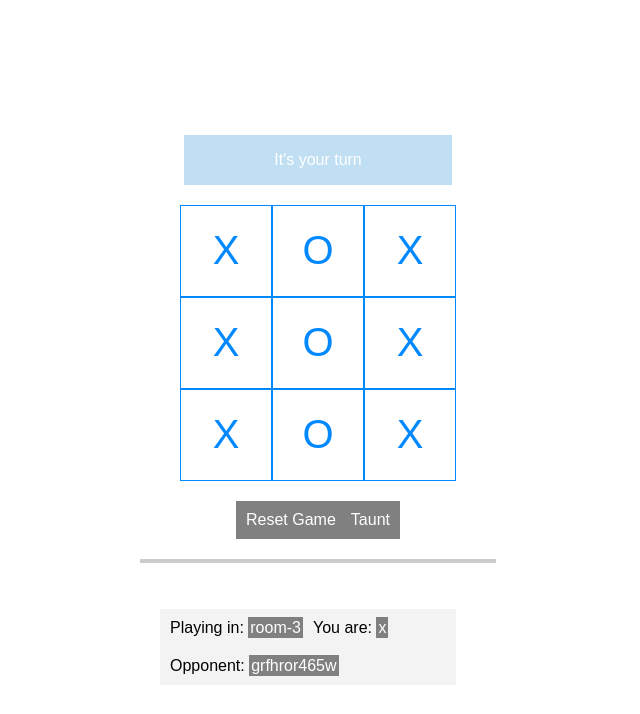
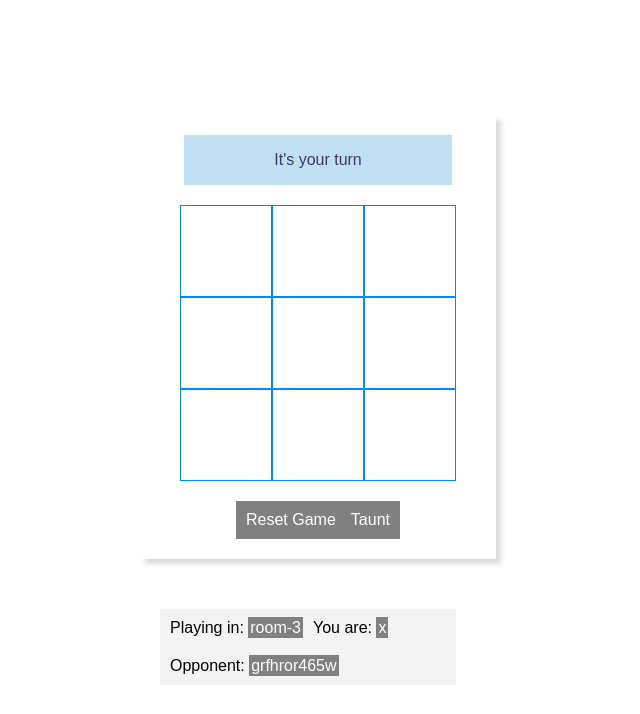
Before and after one commit to agbarama/Triad-Clash, a React (Vite) app: page / in a window 1280 px wide. Shown: the top 714 px of the page, without its empty margins (342-982 px from the left). Built offline with nearby package versions, Linux system fonts and the light colour scheme.

Commit message:
Made the user move fully functional and the horizontal move of computer interactive.

```diff
--- a/src/components/TIcTacToe.jsx
+++ b/src/components/TIcTacToe.jsx
@@ -1,26 +1,208 @@
-import React from "react";
+import React, { useRef, useState } from "react";
 import styles from "../styles/tictactoe.module.css";
+import Move from "./Move";
 
 const TIcTacToe = () => {
+  const [moves, setMoves] = useState([
+    { id: 1, move: "" },
+    { id: 2, move: "" },
+    { id: 3, move: "" },
+    { id: 4, move: "" },
+    { id: 5, move: "" },
+    { id: 6, move: "" },
+    { id: 7, move: "" },
+    { id: 8, move: "" },
+    { id: 9, move: "" },
+  ]);
+
+  const [clickedMoves, setClikedMoves] = useState([]);
+
+  const user = "X";
+  const computer = "O";
+
+  const handleClick = (move) => {
+    // check for matching id
+    const clickedId = moves.findIndex((movve) => movve.id === move.id);
+    const updatedMoves = [...moves];
+    updatedMoves[clickedId].move = user;
+
+    clickedMoves.map((clicked) =>
+      clicked === clickedId
+        ? console.log("already clicked")
+        : setMoves(updatedMoves)
+    );
+
+    setClikedMoves([...clickedMoves, clickedId]);
+
+    box1(move);
+    box2(move);
+    box3(move);
+    box4(move);
+    box5(move);
+    box6(move);
+    box7(move);
+    box8(move);
+    box9(move);
+  };
+
+  // Box 1
+  const box1 = (move) => {
+    const arr = [];
+
+    if (move.id === 1) {
+      moves.map((movve) => {
+        if (movve.id === 2 || movve.id === 3) {
+          arr.push(...arr, movve);
+        }
+      });
+    }
+
+    arr.find((ar) =>
+      ar.move === "" ? (ar.move = computer) : console.log("uuu")
+    );
+  };
+
+  // Box 2
+  const box2 = (move) => {
+    const arr = [];
+    if (move.id === 2) {
+      moves.map((movve) => {
+        if (movve.id === 1 || movve.id === 3) {
+          arr.push(...arr, movve);
+        }
+      });
+    }
+
+    arr.find((ar) =>
+      ar.move == "" ? (ar.move = computer) : console.log("uuu")
+    );
+  };
+
+  // Box 3
+  const box3 = (move) => {
+    const arr = [];
+    if (move.id === 3) {
+      moves.map((movve) => {
+        if (movve.id === 1 || movve.id === 2) {
+          arr.push(...arr, movve);
+        }
+      });
+    }
+
+    arr.find((ar) =>
+      ar.move == "" ? (ar.move = computer) : console.log("uuu")
+    );
+  };
+
+  // Box 4
+  const box4 = (move) => {
+    const arr = [];
+    if (move.id === 4) {
+      moves.map((movve) => {
+        if (movve.id === 5 || movve.id === 6) {
+          arr.push(...arr, movve);
+        }
+      });
+    }
+
+    arr.find((ar) =>
+      ar.move == "" ? (ar.move = computer) : console.log("uuu")
+    );
+  };
+
+  // Box 5
+  const box5 = (move) => {
+    const arr = [];
+    if (move.id === 5) {
+      moves.map((movve) => {
+        if (movve.id === 4 || movve.id === 6) {
+          arr.push(...arr, movve);
+        }
+      });
+    }
+
+    arr.find((ar) =>
+      ar.move == "" ? (ar.move = computer) : console.log("uuu")
+    );
+  };
+
+  // Box 6
+  const box6 = (move) => {
+    const arr = [];
+    if (move.id === 6) {
+      moves.map((movve) => {
+        if (movve.id === 4 || movve.id === 5) {
+          arr.push(...arr, movve);
+        }
+      });
+    }
+
+    arr.find((ar) =>
+      ar.move == "" ? (ar.move = computer) : console.log("uuu")
+    );
+  };
+
+  // Box 7
+  const box7 = (move) => {
+    const arr = [];
+    if (move.id === 7) {
+      moves.map((movve) => {
+        if (movve.id === 8 || movve.id === 9) {
+          arr.push(...arr, movve);
+        }
+      });
+    }
+
+    arr.find((ar) =>
+      ar.move == "" ? (ar.move = computer) : console.log("uuu")
+    );
+  };
+
+  // Box 8
+  const box8 = (move) => {
+    const arr = [];
+    if (move.id === 8) {
+      moves.map((movve) => {
+        if (movve.id === 7 || movve.id === 9) {
+          arr.push(...arr, movve);
+        }
+      });
+    }
+
+    arr.find((ar) =>
+      ar.move == "" ? (ar.move = computer) : console.log("uuu")
+    );
+  };
+
+  // Box 9
+  const box9 = (move) => {
+    const arr = [];
+    if (move.id === 9) {
+      moves.map((movve) => {
+        if (movve.id === 7 || movve.id === 8) {
+          arr.push(...arr, movve);
+        }
+      });
+    }
+
+    arr.find((ar) =>
+      ar.move == "" ? (ar.move = computer) : console.log("uuu")
+    );
+  };
+
   return (
     <div className={styles.container}>
       <div className={styles.gameContainer}>
         <div className={styles.play}>It's your turn</div>
         <div className={styles.boxesContainer}>
           <div className={styles.boxes}>
-            <div className={styles.box}>X</div>
-            <div className={styles.box}>O</div>
-            <div className={styles.box}>X</div>
-          </div>
-          <div className={styles.boxes}>
-            <div className={styles.box}>X</div>
-            <div className={styles.box}>O</div>
-            <div className={styles.box}>X</div>
-          </div>
-          <div className={styles.boxes}>
-            <div className={styles.box}>X</div>
-            <div className={styles.box}>O</div>
-            <div className={styles.box}>X</div>
+            {moves.map((move) => (
+              <Move
+                key={move.id}
+                move={move}
+                onClick={() => handleClick(move)}
+              />
+            ))}
           </div>
         </div>
         <div className={styles.move}>
--- a/src/styles/tictactoe.module.css
+++ b/src/styles/tictactoe.module.css
@@ -10,11 +10,11 @@
     align-items: center;
     gap: 20px;
     padding: 20px;
-    box-shadow: 0 4px 0 rgba(0, 0, 0, 0.2);
+    box-shadow: 5px 5px 5px rgba(0, 0, 0, 0.15);
 
     .play {
       background-color: rgba(185, 219, 242, 0.883);
-      color: white;
+      color: rgb(58, 58, 103);
       padding: 5% 90px;
     }
 
```
